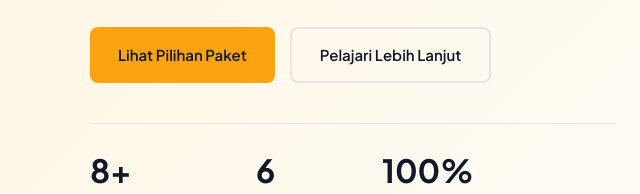
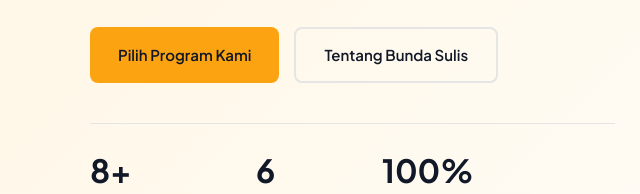
Before and after one commit to ragencysource/Sulislaundryspecialist, a plain HTML site: page index.html in a window 1280 px wide. Shown: the part 457-651 px from the top of the page, 0-640 px from the left. Drawn offline with nearby package versions, Linux system fonts and the light colour scheme.

Commit message:
Update index.html

```diff
--- a/index.html
+++ b/index.html
@@ -56,8 +56,8 @@
                         <h1 class="h1 hero-title">Wujudkan Bisnis Laundry Impian dengan Pelatihan Profesional</h1>
                         <p class="section-text">Raih profit maksimal dengan bimbingan langsung dari pakar laundry berpengalaman. Kami hadirkan strategi nyata yang telah teruji, berangkat dari kesuksesan 6 cabang aktif kami.</p>
                         <div class="hero-btn-group">
-                            <a href="#pricing" class="btn btn-primary">Lihat Pilihan Paket</a>
-                            <a href="#about" class="btn btn-outline">Pelajari Lebih Lanjut</a>
+                            <a href="#pricing" class="btn btn-primary">Pilih Program Kami</a>
+                            <a href="#about" class="btn btn-outline">Tentang Bunda Sulis</a>
                         </div>
                         <div class="hero-stats">
                             <div class="stat-item">
```
